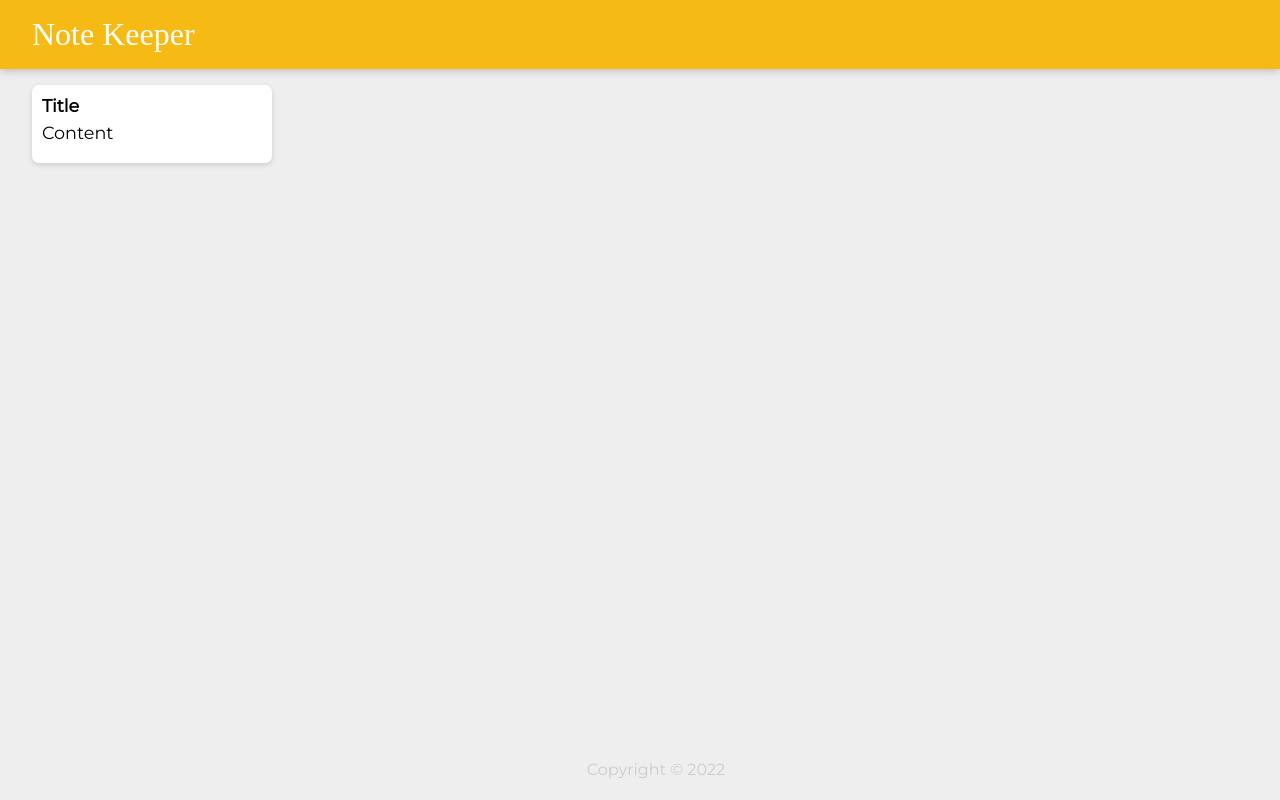
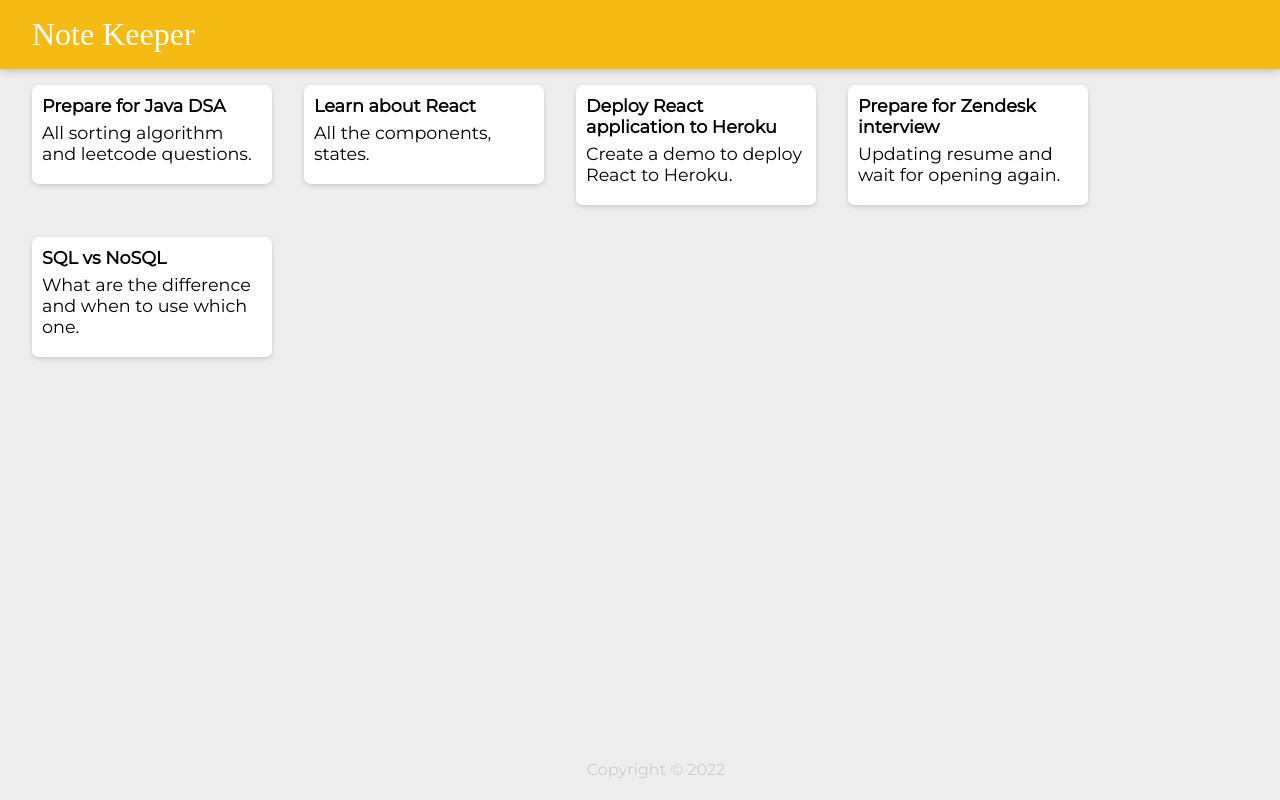
Before and after one commit to KheeForDev/react, a React (Create React App) app: page / in a window 1280 px wide. Built offline with nearby package versions, Linux system fonts and the light colour scheme; a web font is replaced by a local one.

Commit message:
UPD: Added sample note data and logic to display note dynamically.

```diff
--- a/src/components/App.js
+++ b/src/components/App.js
@@ -2,12 +2,21 @@ import React from 'react';
 import Header from './Header';
 import Note from './Note';
 import Footer from './Footer';
+import notes from '../notes';
 
 function App() {
   return (
     <div>
       <Header />
-      <Note />
+
+      {notes.map(note => (
+        <Note
+        key={note.id}
+        title={note.title}
+        content={note.content}
+        />
+      ))}
+
       <Footer />
     </div>
   );
--- a/src/components/Note.js
+++ b/src/components/Note.js
@@ -1,10 +1,10 @@
 import React from 'react';
 
-function Note() {
+function Note(props) {
     return (
         <div className="note">
-            <h1>Title</h1>
-            <p>Content</p>
+            <h1>{props.title}</h1>
+            <p>{props.content}</p>
         </div>
     )
 };
--- /dev/null
+++ b/src/notes.js
@@ -0,0 +1,29 @@
+const notes = [
+    {
+        id: 1,
+        title: "Prepare for Java DSA",
+        content: "All sorting algorithm and leetcode questions."
+    },
+    {
+        id: 2,
+        title: "Learn about React",
+        content: "All the components, states."
+    },
+    {
+        id: 3,
+        title: "Deploy React application to Heroku",
+        content: "Create a demo to deploy React to Heroku."
+    },
+    {
+        id: 4,
+        title: "Prepare for Zendesk interview",
+        content: "Updating resume and wait for opening again."
+    },
+    {
+        id: 5,
+        title: "SQL vs NoSQL",
+        content: "What are the difference and when to use which one."
+    },
+]
+
+export default notes;
```
